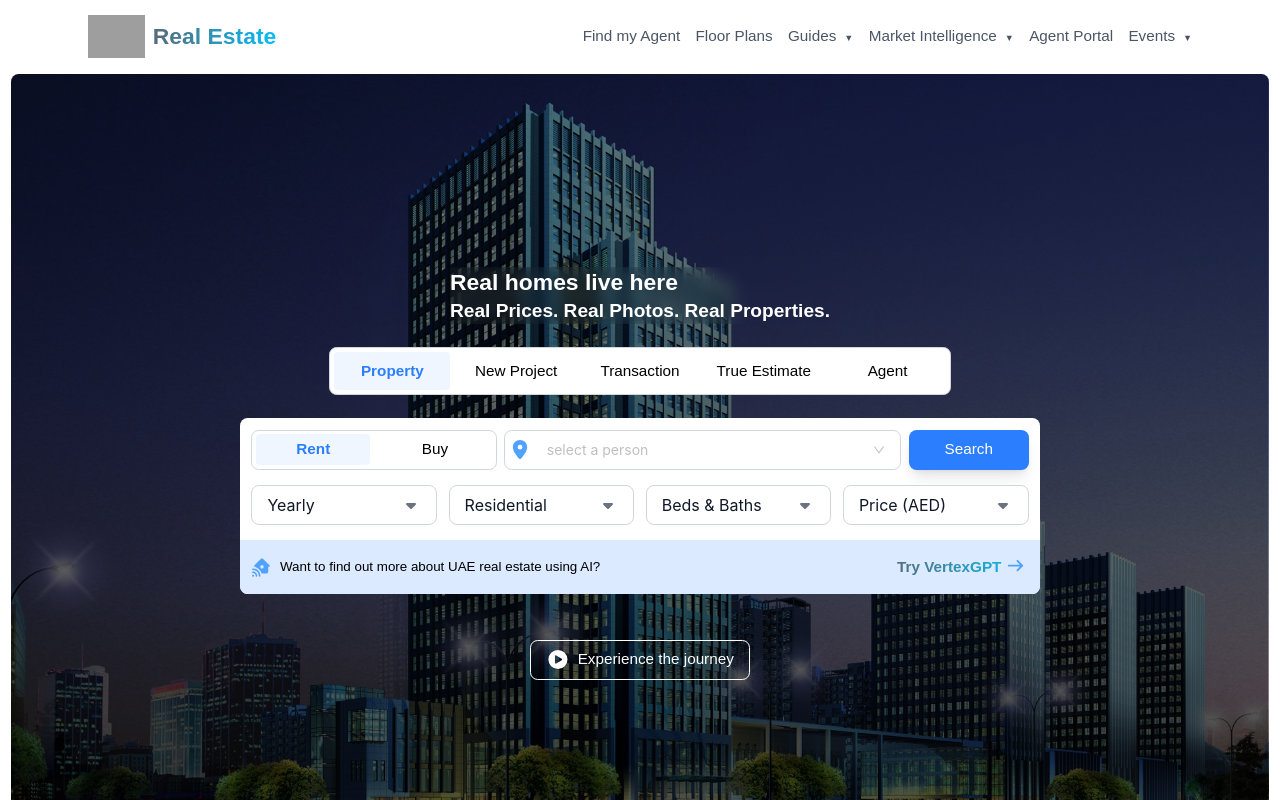
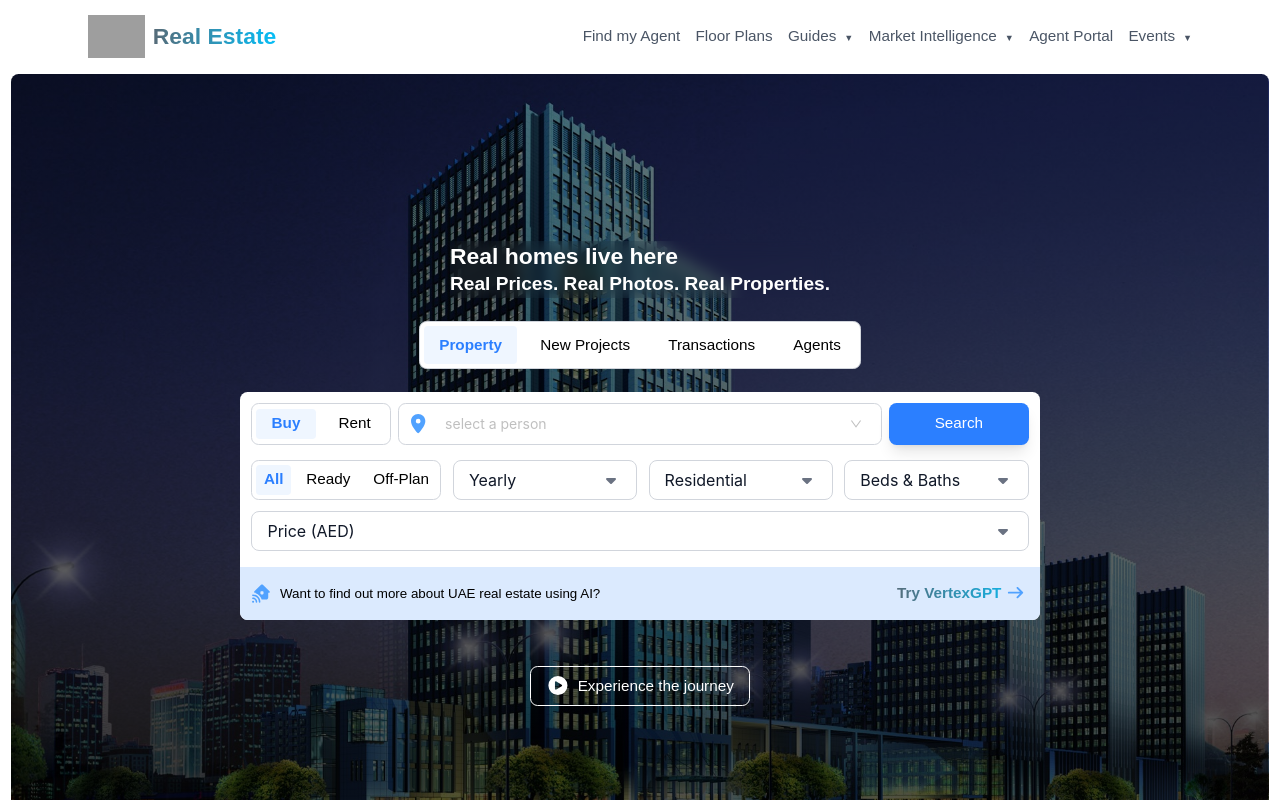
Before and after one commit to anwar108658/vertex-real-state, a React (Vite) app: page / in a window 1280 px wide. Shown: the top 800 px of the page. Built offline with nearby package versions, Linux system fonts and the light colour scheme; grey boxes are pictures that could not be loaded.

Commit message:
add some

```diff
--- a/src/components/Data.js
+++ b/src/components/Data.js
@@ -318,7 +318,7 @@ export const multiSearch = [
         id:1,
         key:"property",
         value:"Property",
-        option: [{key:"rent",value:"Rent"}, {key:"buy",value:"Buy"}],
+        option: [{key:"buy",value:"Buy"},{key:"rent",value:"Rent"}],
         option2: [{key:"all",value:"All"},{key:"ready",value:"Ready"},{key:"offPlan",value:"Off-Plan"}],
         individualDropdown: [{key:"yearly",value:"Yearly"},{key:"monthly",value:"Monthly"},{key:"weekly",value:"Weekly"},{key:"daily",value:"Daily"},{key:"any",value:"Any"}],
         dropdown1:{
@@ -358,8 +358,8 @@ export const multiSearch = [
         id:2,
         key:"newProjects",
         value:"New Projects",
-        option: [{key:"rent",value:"Rent"}, {key:"buy",value:"Buy"}],
-        option2: [{key:"all",value:"All"},{key:"ready",value:"Ready"},{key:"offPlan",value:"Off-Plan"}],
+        // option: [{key:"rent",value:"Rent"}, {key:"buy",value:"Buy"}],
+        // option2: [{key:"all",value:"All"},{key:"ready",value:"Ready"},{key:"offPlan",value:"Off-Plan"}],
         individualDropdown: [{key:"yearly",value:"Yearly"},{key:"monthly",value:"Monthly"},{key:"weekly",value:"Weekly"},{key:"daily",value:"Daily"},{key:"any",value:"Any"}],
         dropdown1:{
             id:1,
@@ -398,7 +398,7 @@ export const multiSearch = [
         id:3,
         key:"transactions",
         value:"Transactions",
-        option: [{key:"rent",value:"Rent"}, {key:"buy",value:"Buy"}],
+        option: [{key:"buy",value:"Sold"},{key:"rent",value:"Rented"}],
         option2: [{key:"all",value:"All"},{key:"ready",value:"Ready"},{key:"offPlan",value:"Off-Plan"}],
         individualDropdown: [{key:"yearly",value:"Yearly"},{key:"monthly",value:"Monthly"},{key:"weekly",value:"Weekly"},{key:"daily",value:"Daily"},{key:"any",value:"Any"}],
         dropdown1:{
@@ -434,4 +434,9 @@ export const multiSearch = [
         }
 
     },
+    {
+        id:4,
+        key:"agents",
+        value:"Agents",
+    }
 ]
--- a/src/components/HeroSection.jsx
+++ b/src/components/HeroSection.jsx
@@ -4,10 +4,12 @@ import { Button,  Select } from 'antd'
 import { FontAwesomeIcon } from '@fortawesome/react-fontawesome'
 import { faArrowRight, faCaretDown, faCirclePlay, faHouseSignal, faLocationDot,  } from '@fortawesome/free-solid-svg-icons'
 import {useNavigate} from "react-router-dom"
+import {multiSearch} from "./Data"
 
+// const data = [{key:"property",value:"Property"},{key:"Newproj",value:"New Project"},{key:"transaction",value:"Transaction"}, {key:"trueEstimate",value:"True Estimate"}, {key:"agent",value:"Agent"}]
 const HeroSection = () => {
   const navigate = useNavigate();
-  const data = [{key:"property",value:"Property"},{key:"Newproj",value:"New Project"},{key:"transaction",value:"Transaction"}, {key:"trueEstimate",value:"True Estimate"}, {key:"agent",value:"Agent"}]
+  const [selected, setSelected] = useState("property");
   const search1Data = [{key:"rent",value:"Rent"}, {key:"buy",value:"Buy"}]
   return (
     <div
@@ -19,12 +21,16 @@ const HeroSection = () => {
             <h2 className='text-xl font-semibold'>Real Prices. Real Photos. Real Properties.</h2>
         </div>
 
-        <Segment options={data} size="lg"/>
+        <Segment options={multiSearch} values={e => setSelected(e)} size="lg"/>
 
         <div className='w-full flex flex-col gap-4 bg-white rounded-lg'>
+          {multiSearch.length > 0 && multiSearch.map((item) => {
+            if(item.key === selected) {
+              return (
+                <>
                   <div className='flex flex-col sm:flex-row gap-2  rounded-lg px-3 pt-3'>
-            <Segment options={search1Data} />
-            <div className=' flex-4 bg-white p-1 rounded-lg border-gray-300 border-1 flex items-center gap-2'>
+                    <Segment options={item?.option} />
+                    <div className=' flex-4 bg-white p-2 rounded-lg border-gray-300 border-1 flex items-center gap-2'>
                       <FontAwesomeIcon icon={faLocationDot} className='text-blue-400' size='lg' />
                       <Select
                         className="w-full"
@@ -54,11 +60,17 @@ const HeroSection = () => {
                     <button onClick={() => navigate('/search')} className=' flex-1 bg-blue-500 text-white p-2 px-3 rounded-lg shadow-lg cursor-pointer '>Search</button>
                   </div>
                   <div className='flex flex-wrap gap-3 px-3'>
-            <Button  variant='filled' ghost size='large' color='default' className='flex-1  !justify-between !bg-white !text-gray-900 !border-gray-300 border-2' icon={<FontAwesomeIcon className='!text-gray-500' icon={faCaretDown} />} iconPosition='end'>Yearly</Button>
-            <Button  variant='filled' ghost size='large' color='default' className='flex-1  !justify-between !bg-white !text-gray-900 !border-gray-300 border-2' icon={<FontAwesomeIcon className='!text-gray-500' icon={faCaretDown} />} iconPosition='end'>Residential</Button>
-            <Button  variant='filled' ghost size='large' color='default' className='flex-1  !justify-between !bg-white !text-gray-900 !border-gray-300 border-2' icon={<FontAwesomeIcon className='!text-gray-500' icon={faCaretDown} />} iconPosition='end'>Beds & Baths</Button>
-            <Button  variant='filled' ghost size='large' color='default' className='flex-1  !justify-between !bg-white !text-gray-900 !border-gray-300 border-2' icon={<FontAwesomeIcon className='!text-gray-500' icon={faCaretDown} />} iconPosition='end'>Price (AED)</Button>
+                    <Segment options={item?.option2}  size='sm'/>
+                    <Button  variant='filled'  size='large' color='default' className='flex-1  !justify-between !bg-white !text-gray-900 !border-gray-300 border-2' icon={<FontAwesomeIcon className='!text-gray-500' icon={faCaretDown} />} iconPosition='end'>Yearly</Button>
+                    <Button  variant='filled' size='large' color='default' className='flex-1  !justify-between !bg-white !text-gray-900 !border-gray-300 border-2' icon={<FontAwesomeIcon className='!text-gray-500' icon={faCaretDown} />} iconPosition='end'>Residential</Button>
+                    <Button  variant='filled'  size='large' color='default' className='flex-1  !justify-between !bg-white !text-gray-900 !border-gray-300 border-2' icon={<FontAwesomeIcon className='!text-gray-500' icon={faCaretDown} />} iconPosition='end'>Beds & Baths</Button>
+                    <Button  variant='filled'  size='large' color='default' className='flex-1  !justify-between !bg-white !text-gray-900 !border-gray-300 border-2' icon={<FontAwesomeIcon className='!text-gray-500' icon={faCaretDown} />} iconPosition='end'>Price (AED)</Button>
                   </div>
+                </>
+              )
+            }
+          })}
+
           <div className='flex flex-col sm:flex-row gap-3 justify-between bg-blue-100 p-3 rounded-br-lg rounded-bl-lg'>
             <div className='flex items-center gap-2 text-sm'>
               <FontAwesomeIcon icon={faHouseSignal} className='text-blue-400' size='lg' />
--- a/src/components/Segment.jsx
+++ b/src/components/Segment.jsx
@@ -17,10 +17,12 @@ const Segment = ({values,options=[],size="md",className=""}) => {
     }
   }
 
+  if(options.length === 0) return null;
+
   return (
     <div className={`${className} inline-flex  bg-white flex-wrap justify-center items-center gap-2 border-1 border-gray-300 p-1 rounded-lg`}>
-      {options && options.map(item => (
-        <button key={item?.key} onClick={() => handleClick(item.key)} className={`${size === "lg" ? "sm:p-2" : size === "md" ? "p-1" : size === "sm" ? "p-0 " : ""} ${selectedVal === item?.key ? 'bg-blue-50 font-semibold rounded text-blue-500' : ''} py-1 min-w-[114px] flex-1 whitespace-nowrap !px-4 cursor-pointer flex gap-2 items-center justify-center`}>
+      {options.length > 0 && options.map(item => (
+        <button key={item?.key} onClick={() => handleClick(item.key)} className={`${size === "lg" ? "!px-4 sm:p-2" : size === "md" ? "p-1 !px-4" : size === "sm" ? "!px-2" : ""} ${selectedVal === item?.key ? 'bg-blue-50 font-semibold rounded text-blue-500' : ''} py-1 flex-1 whitespace-nowrap  cursor-pointer flex gap-2 items-center justify-center`}>
           {item?.icon}
           {item?.value}
         </button>
```
Lines whose indentation alone changed are shown as unchanged.
